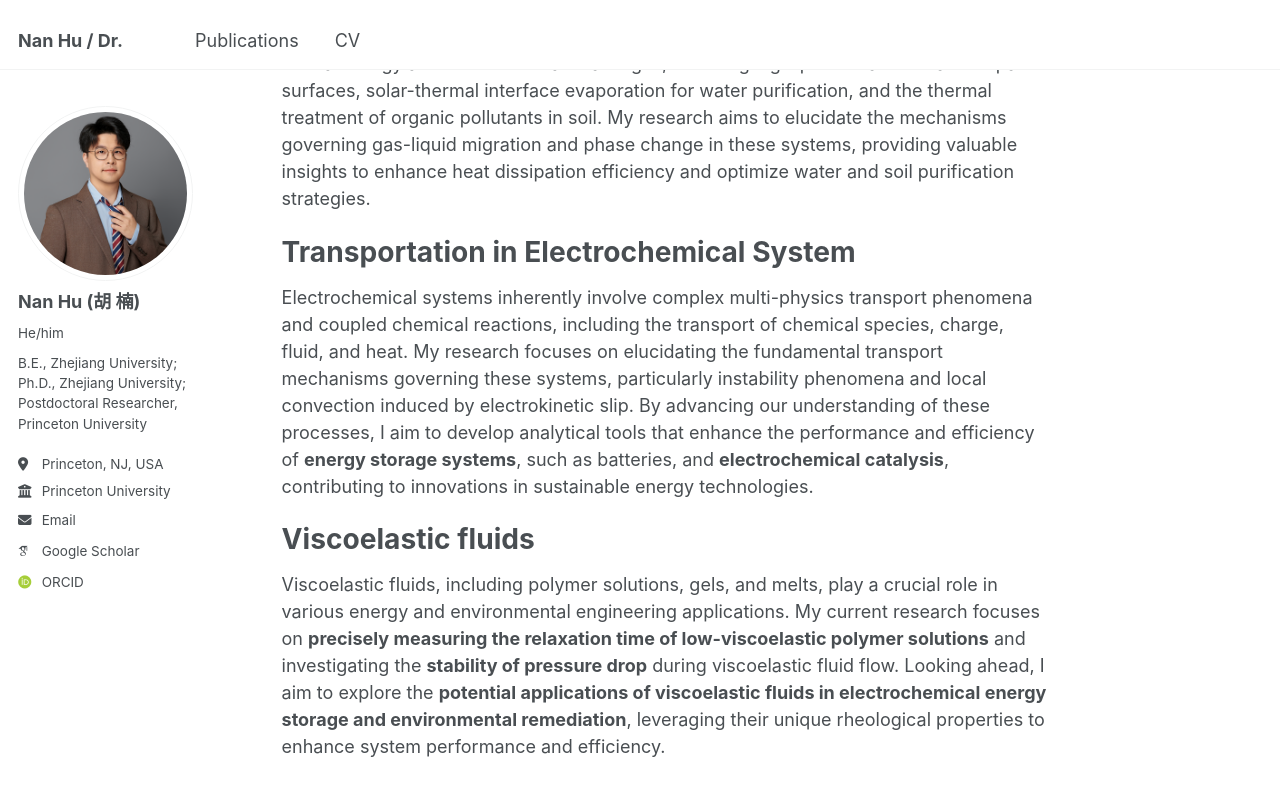
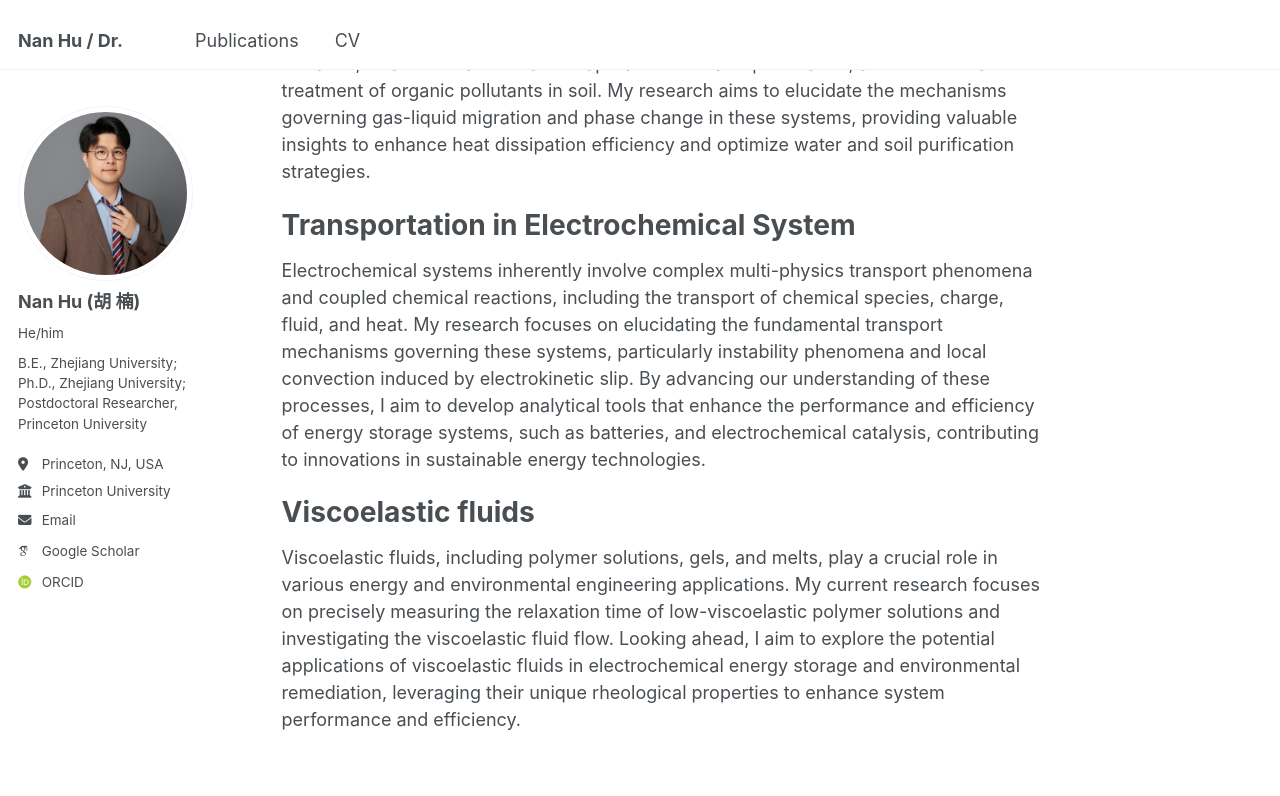
Before and after one commit to princetonNanHu/Nan, a Jekyll site: the page built from _pages/about.md, in a window 1280 px wide and 900 px high, scrolled down 805 px. Shown: the top 796 px of the window. Built offline with Jekyll 4.4.1, drawn with Linux system fonts in a browser that asks for light colours; some web fonts are replaced; some of the changed text lies outside the part shown.

Commit message:
Update about.md

```diff
--- a/_pages/about.md
+++ b/_pages/about.md
@@ -7,7 +7,7 @@ redirect_from:
   - /about.html
 ---
 
-I have a broad interest in **fluid mechanics and transport phenomena**, particularly their applications in **energy and environmental engineering**. During my Ph.D., I investigated **thin film flow in melting, ion transport in electrochemical cells, and heat and mass transfer of multiphase fluids in porous media**, employing **theoretical analysis, experiments, and simulations**. Currently, my research focuses on **non-isothermal low-Reynolds-number flows**, exploring key aspects such as **viscoelastic fluid behavior, interfacial slip effects, and phase transition processes** to advance our understanding of complex fluid systems.
+I have a broad interest in **fluid mechanics and transport phenomena**, particularly their applications in **energy and environmental engineering**. During my Ph.D., I investigated thin film flow in melting, ion transport in electrochemical cells, and heat and mass transfer of multiphase fluids in porous media, employing **theoretical analysis, experiments, and simulations**. Currently, my research focuses on non-isothermal low-Reynolds-number flows, exploring key aspects such as viscoelastic fluid behavior, interfacial slip effects, and phase transition processes to advance our understanding of complex fluid systems.
 
 Phase Transition
 ======
@@ -22,8 +22,8 @@ The processes of evaporation and boiling in porous media are fundamentally linke
 
 Transportation in Electrochemical System
 ======
-Electrochemical systems inherently involve complex multi-physics transport phenomena and coupled chemical reactions, including the transport of chemical species, charge, fluid, and heat. My research focuses on elucidating the fundamental transport mechanisms governing these systems, particularly instability phenomena and local convection induced by electrokinetic slip. By advancing our understanding of these processes, I aim to develop analytical tools that enhance the performance and efficiency of **energy storage systems**, such as batteries, and **electrochemical catalysis**, contributing to innovations in sustainable energy technologies.
+Electrochemical systems inherently involve complex multi-physics transport phenomena and coupled chemical reactions, including the transport of chemical species, charge, fluid, and heat. My research focuses on elucidating the fundamental transport mechanisms governing these systems, particularly instability phenomena and local convection induced by electrokinetic slip. By advancing our understanding of these processes, I aim to develop analytical tools that enhance the performance and efficiency of energy storage systems, such as batteries, and electrochemical catalysis, contributing to innovations in sustainable energy technologies.
 
 Viscoelastic fluids
 ======
-Viscoelastic fluids, including polymer solutions, gels, and melts, play a crucial role in various energy and environmental engineering applications. My current research focuses on **precisely measuring the relaxation time of low-viscoelastic polymer solutions** and investigating the **stability of pressure drop** during viscoelastic fluid flow. Looking ahead, I aim to explore the **potential applications of viscoelastic fluids in electrochemical energy storage and environmental remediation**, leveraging their unique rheological properties to enhance system performance and efficiency.
+Viscoelastic fluids, including polymer solutions, gels, and melts, play a crucial role in various energy and environmental engineering applications. My current research focuses on precisely measuring the relaxation time of low-viscoelastic polymer solutions and investigating the viscoelastic fluid flow. Looking ahead, I aim to explore the potential applications of viscoelastic fluids in electrochemical energy storage and environmental remediation, leveraging their unique rheological properties to enhance system performance and efficiency.
```
